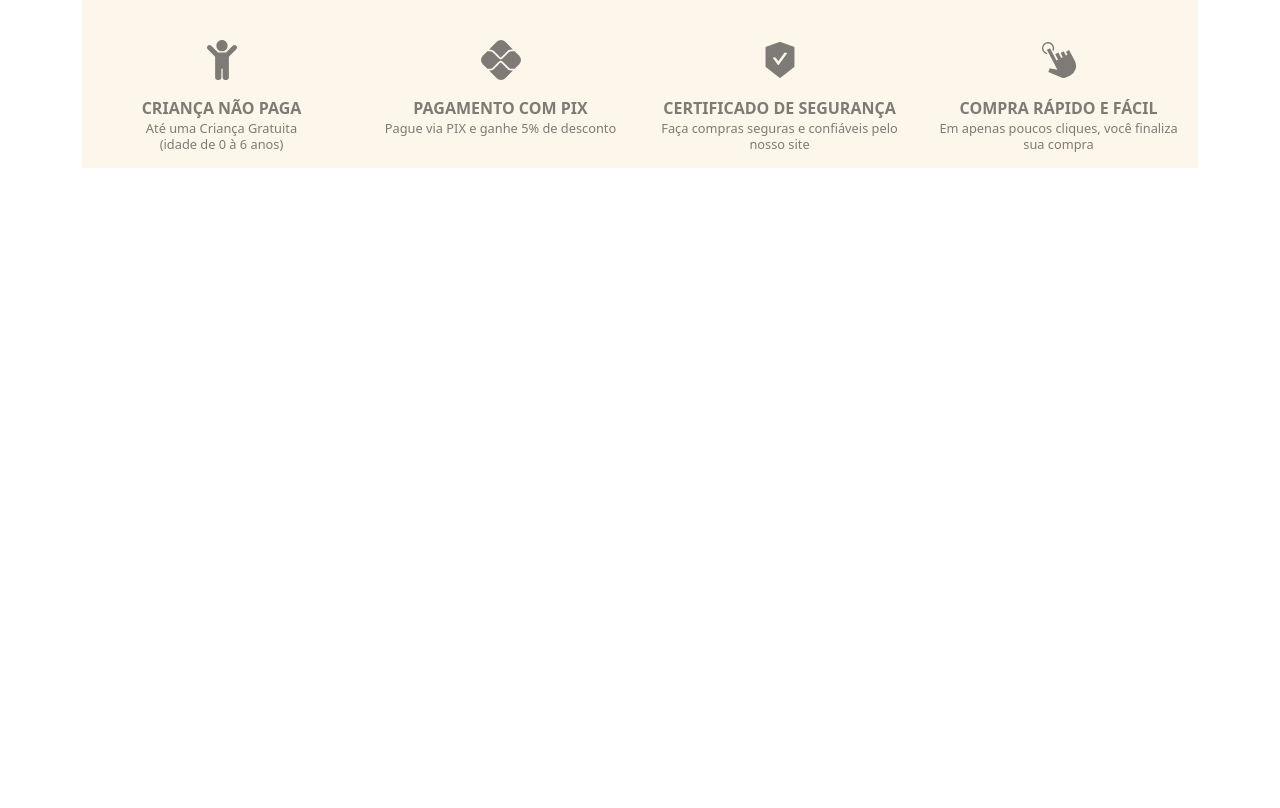
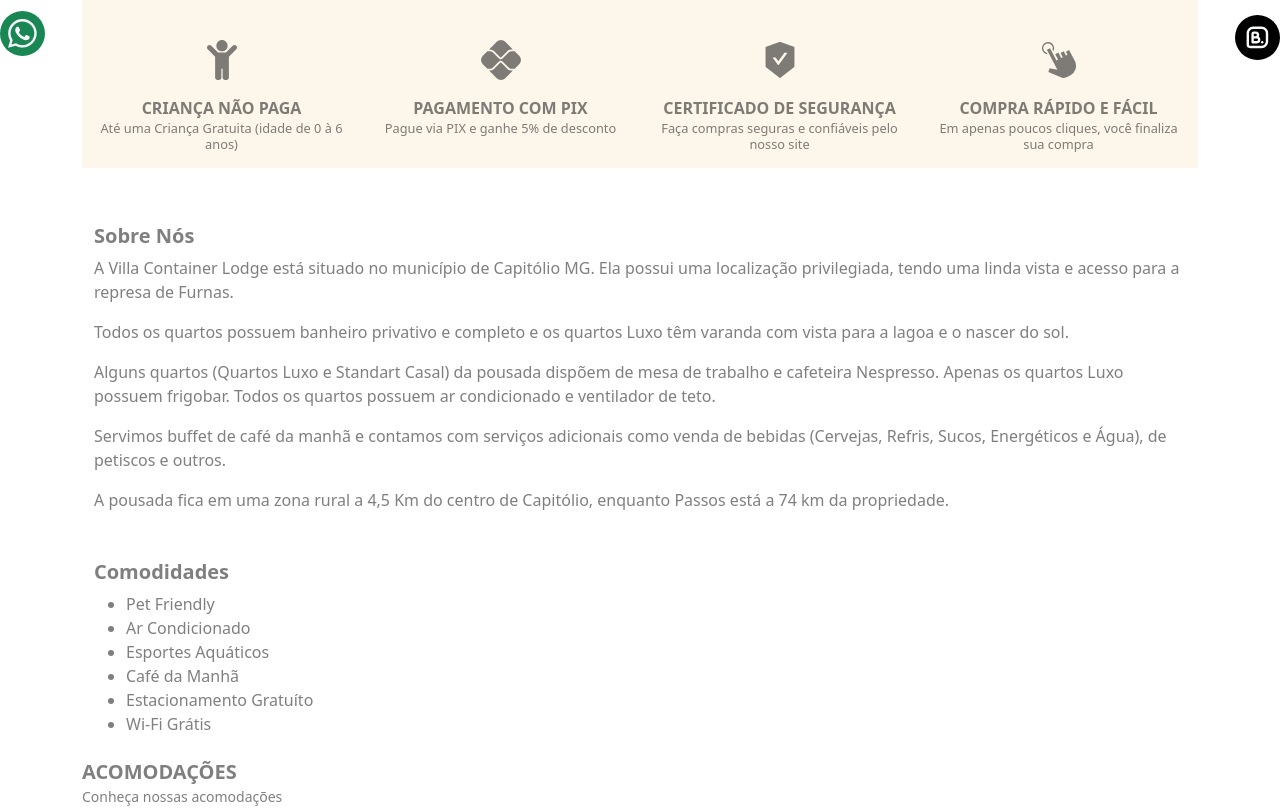
Before and after one commit to lindomarterra/lodge-container, a React (Create React App) app: page /pousada in a window 1280 px wide. Shown: the part 740-1548 px from the top of the page. Before the commit the page ends 964 px from the top, so only its background shows below. Built offline with nearby package versions, Linux system fonts and the light colour scheme.

Commit message:
jan 4 2024 15:20

```diff
--- a/src/components/Acomodacoes/Acomodacoes.jsx
+++ b/src/components/Acomodacoes/Acomodacoes.jsx
@@ -12,7 +12,6 @@ function Acomodacoes() {
   return (
     <section className="mb-5 pb-5">
       <div className="container-sm">
-        <hr />
 
         <div className="mb-4">
           <h5 className="text-black-50 fw-bolder py-2 text-uppercase mb-0 pb-0">
--- a/src/components/Depoimentos/Depoimentos.jsx
+++ b/src/components/Depoimentos/Depoimentos.jsx
@@ -7,7 +7,6 @@ function Depoimentos() {
   return (
     <section className="mb-5 pb-5">
       <div className="container-sm">
-        <hr />
 
         <div className="mb-4">
           <h5 className="text-black-50 fw-bolder py-2 text-uppercase mb-0 pb-0">
--- a/src/components/GaleriaFotos/GaleriaFotos.jsx
+++ b/src/components/GaleriaFotos/GaleriaFotos.jsx
@@ -19,9 +19,8 @@ import galeria15 from "../../img/galeriafotos15.webp";
 
 function GaleriaFotos() {
   return (
-    <section className="mb-5 pb-5">
+    <section className="mb-4 pb-4">
       <div className="container-md">
-        <hr />
         <div className="mb-4">
           <h5 className="text-black-50 fw-bolder py-2 text-uppercase mb-0 pb-0">
             {" "}
--- a/src/components/QuemSomos/QuemSomos.jsx
+++ b/src/components/QuemSomos/QuemSomos.jsx
@@ -88,17 +88,33 @@ function QuemSomos() {
               )}
             </div>
             <div className="p-3">
-              <h5 className="text-black-50 fw-bolder">Comodidades:</h5>
+              <h4 className="text-black-50 fw-bolder">Comodidades:</h4>
               <div className="fs-6 text-black-50">
+
+                      {/**MOBILE VERSION */}
+                <div className="d-blocl d-sm-none">
+                  <div className="">
+                      <ul className="ps-3">
+                        <li className="me-2 pe-2">Animais permitido</li>
+                        <li className="me-2 pe-2">Ar condicionado split</li>
+                        <li className="me-2 pe-2">Café da manhã incluso</li>
+                        <li className="me-2 pe-2">Esportes aquáticos</li>
+                        <li className="me-2 pe-2">Estacionamento gratuito</li>
+                        <li className="me-2 pe-2">wi-fi grátis</li>
+                      </ul>
+                  </div>
+                </div>
+                      {/**DESKTOP VERSION */}
+                <div className="d-none d-sm-block">
                   <div className="row">
-                  <div className="col-sm-6">
+                    <div className="col-6">
                       <ul className="ps-1">
                         <li className="me-2 pe-2">Animais permitido</li>
                         <li className="me-2 pe-2">Ar condicionado split</li>
                         <li className="me-2 pe-2">Café da manhã incluso</li>
                       </ul>
                     </div>
-                  <div className="col-sm-6">
+                    <div className="col-6">
                       <ul className="ps-1">
                         <li className="me-2 pe-2">Esportes aquáticos</li>
                         <li className="me-2 pe-2">Estacionamento gratuito</li>
@@ -106,6 +122,8 @@ function QuemSomos() {
                       </ul>
                     </div>
                   </div>
+                </div>
+
               </div>
             </div>
             <div>
--- a/src/pages/Pousada/Pousada.jsx
+++ b/src/pages/Pousada/Pousada.jsx
@@ -12,8 +12,11 @@ import { FaChild } from "react-icons/fa";
 import { SiPix } from "react-icons/si";
 import { AiFillSafetyCertificate } from "react-icons/ai";
 import { GiClick } from "react-icons/gi";
-
-
+import Acomodacoes from '../../components/Acomodacoes/Acomodacoes'
+import GaleriaFotos from '../../components/GaleriaFotos/GaleriaFotos'
+import GoogleMap from '../../components/GoogleMaps/GoogleMap'
+import Footer from '../../components/Footer/Footer'
+import NavbarBooking from '../../components/NavbarBooking/NavbarBooking'
 
 function Pousada() {
   return (
@@ -21,6 +24,7 @@ function Pousada() {
 
       <Header />
 
+          {/**Only Pousada Page */}
       <main className="container" >
 
         {/** FIRST COMPONENT  */}
@@ -62,7 +66,7 @@ function Pousada() {
 
                           <div className="mt-5 ">
                             <span className="fs-6 text-black-50 fw-semibold">
-                              CHECK <i>IN-OUT</i>
+                              Check <i>IN-OUT</i>
                             </span>
                             <br />
                             <span style={{ fontSize: "0.8rem" }} className="text-black-50">
@@ -124,7 +128,7 @@ function Pousada() {
 
                           <div className="mt-5 ">
                             <span className="fs-6 text-black-50 fw-semibold">
-                              CHECK <i>IN-OUT</i>
+                              Check <i>IN-OUT</i>
                             </span>
                             <br />
                             <span style={{ fontSize: "0.8rem" }} className="text-black-50">
@@ -187,7 +191,7 @@ function Pousada() {
 
                           <div className="mt-5 ">
                             <span className="fs-6 text-black-50 fw-semibold">
-                              CHECK <i>IN-OUT</i>
+                              Check <i>IN-OUT</i>
                             </span>
                             <br />
                             <span style={{ fontSize: "0.8rem" }} className="text-black-50">
@@ -256,8 +260,7 @@ function Pousada() {
                     <div className="d-flex flex-column justify-content-center align-items-center pt-4" >
                       <FaChild  className="fs-1 text-black-50 mb-0" />
                       <span className="text-black-50 fw-semibold mt-3  text-center"> CRIANÇA NÃO PAGA </span>
-                      <small style={{fontSize:'0.8rem', lineHeight:'16px'}} className="text-black-50 fw-normal">Até uma  Criança Gratuita</small>
-                      <small style={{fontSize:'0.8rem', lineHeight:'16px'}} className="text-black-50 fw-normal">(idade de 0 à 6 anos)</small>
+                      <small style={{fontSize:'0.8rem', lineHeight:'16px'}} className="text-center text-black-50 fw-normal">Até uma  Criança Gratuita (idade de 0 à 6 anos) </small>
                     </div>
                 </div>
                 <div className="col-6 col-lg-3" >
@@ -292,8 +295,48 @@ function Pousada() {
         </section>
 
 
+        {/** Sobre nós  */}
+        <aside className="container">
+         <h5 className="text-black-50 fw-semibold" >Sobre Nós</h5>
+         <div className="text-black-50" >
+              <p>A Villa Container Lodge está situado no município de Capitólio MG. Ela possui uma localização privilegiada, tendo uma linda vista e acesso para a represa de Furnas.</p>
+
+              <p>Todos os quartos possuem banheiro privativo e completo e os quartos Luxo têm varanda com vista para a lagoa e o nascer do sol.</p>
+
+              <p>Alguns quartos (Quartos Luxo e Standart Casal) da pousada dispõem de mesa de trabalho e cafeteira Nespresso. Apenas os quartos Luxo possuem frigobar. Todos os quartos possuem ar condicionado e ventilador de teto. </p>
+
+              <p>Servimos buffet de café da manhã e contamos com serviços adicionais como venda de bebidas (Cervejas, Refris, Sucos, Energéticos e Água), de petiscos e outros.</p>
+
+              <p>A pousada fica em uma zona rural a 4,5 Km do centro de Capitólio, enquanto Passos está a 74 km da propriedade.</p>
+         </div>
+        </aside>
+
+        {/** Comodidades  */}
+        <div className="mt-5" >
+        <div className="container" >
+          <h5 className="text-black-50 fw-semibold" >Comodidades</h5>
+          <ul className="text-black-50 " >
+            <li>Pet Friendly </li>
+            <li>Ar Condicionado</li>
+            <li>Esportes Aquáticos</li>
+            <li>Café da Manhã</li>
+            <li>Estacionamento Gratuíto</li>
+            <li>Wi-Fi Grátis</li>
+          </ul>
+                </div>
+        </div>
+
       </main>
 
+      <Acomodacoes/>
+
+      <GaleriaFotos/>
+
+      <GoogleMap/>
+
+      <NavbarBooking/>
+
+      <Footer/>
 
     </body>
   );
```
Lines whose indentation alone changed are shown as unchanged.
